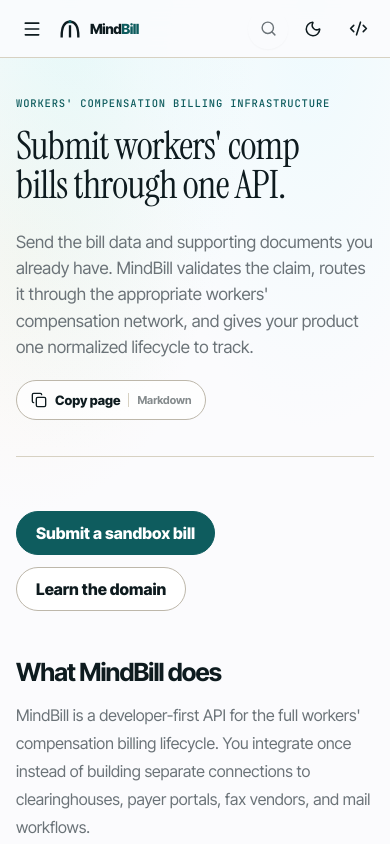
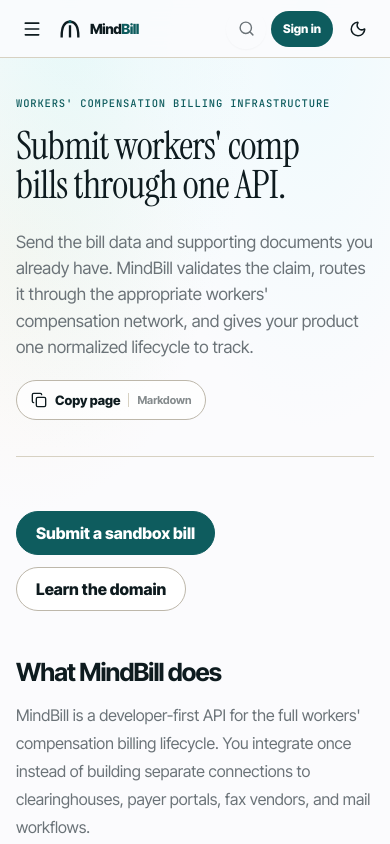
Before and after one commit to incidentfox/mindbill-docs, a Next.js app: page / in a window 390 px wide. Shown: the top 844 px of the page. Built offline with nearby package versions, Linux system fonts and the light colour scheme.

Commit message:
feat(docs): add developer platform sign-in

```diff
--- a/app/globals.css
+++ b/app/globals.css
@@ -82,6 +82,9 @@ button { color: inherit; }
 .top-links { display: flex; align-items: center; gap: 4px; margin-left: auto; }
 .top-links a { padding: 9px 13px; border-radius: 999px; color: var(--muted); font-size: 14px; font-weight: 650; }
 .top-links a:hover, .top-links a.active { color: var(--accent-text); background: var(--accent-soft); }
+.console-link { min-height: 40px; padding: 0 16px; display: inline-flex; align-items: center; justify-content: center; flex: 0 0 auto; border-radius: 999px; background: var(--accent); color: var(--accent-contrast); font-size: 13px; font-weight: 750; transition: background .18s ease; }
+.console-link:hover { background: #083e40; }
+:root[data-theme="dark"] .console-link:hover { background: #9be2df; }
 .icon-button, .mobile-menu-button { width: 40px; height: 40px; border: 0; border-radius: 999px; display: inline-flex; align-items: center; justify-content: center; background: transparent; cursor: pointer; }
 .icon-button:hover, .mobile-menu-button:hover { background: var(--surface-2); }
 .mobile-menu-button { display: none; }
@@ -281,6 +284,8 @@ button { color: inherit; }
   .brand-symbol { width: 26px; height: 26px; }
   .brand-name { font-size: 14px; }
   .topbar .brand-context { display: none; }
+  .console-link { min-height: 36px; padding: 0 12px; font-size: 12px; }
+  .github-link { display: none; }
   .search-trigger { width: 40px; padding: 0; justify-content: center; border: 0; background: transparent; }
   .search-trigger span, .search-trigger kbd { display: none; }
   .doc-grid { width: min(100% - 32px, 720px); padding: 38px 0 72px; }
--- a/components/docs-shell.tsx
+++ b/components/docs-shell.tsx
@@ -41,8 +41,9 @@ export function DocsShell({ children }: { children: React.ReactNode }) {
             <Link className={pathname.startsWith("/components") ? "active" : ""} href="/components/react">Components</Link>
             <Link className={pathname.startsWith("/api-reference") ? "active" : ""} href="/api-reference">API</Link>
           </nav>
+          <a className="console-link" href="https://platform.mindbill.org">Sign in</a>
           <ThemeToggle />
-          <a className="icon-button" href="https://github.com/incidentfox/mindbill-docs" aria-label="MindBill docs on GitHub"><Code2 size={19} /></a>
+          <a className="icon-button github-link" href="https://github.com/incidentfox/mindbill-docs" aria-label="MindBill docs on GitHub"><Code2 size={19} /></a>
         </div>
       </header>
       <aside className="desktop-sidebar">{sidebar}</aside>
```
